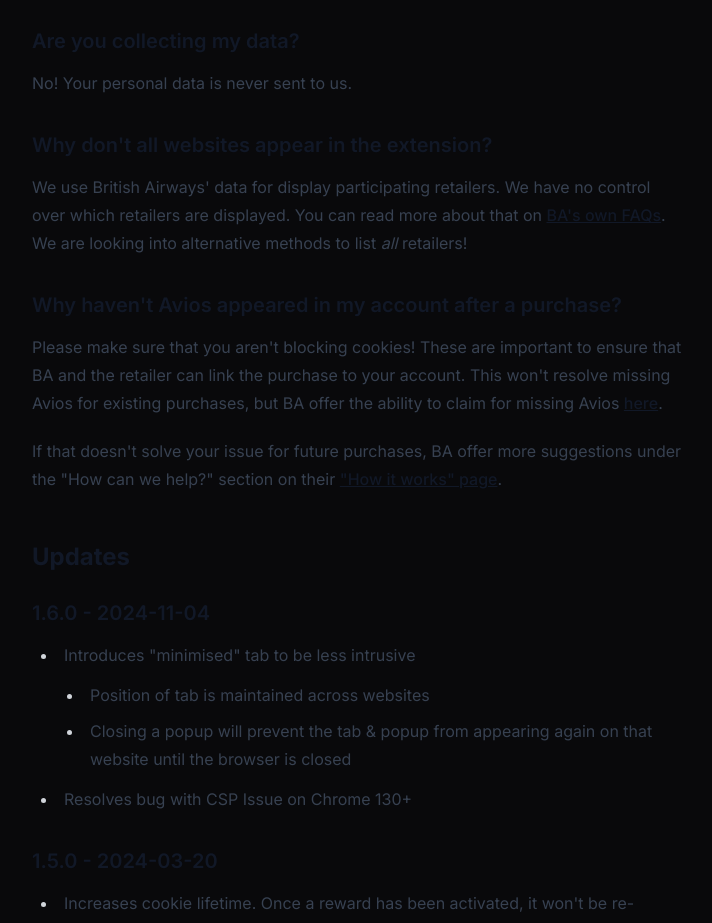
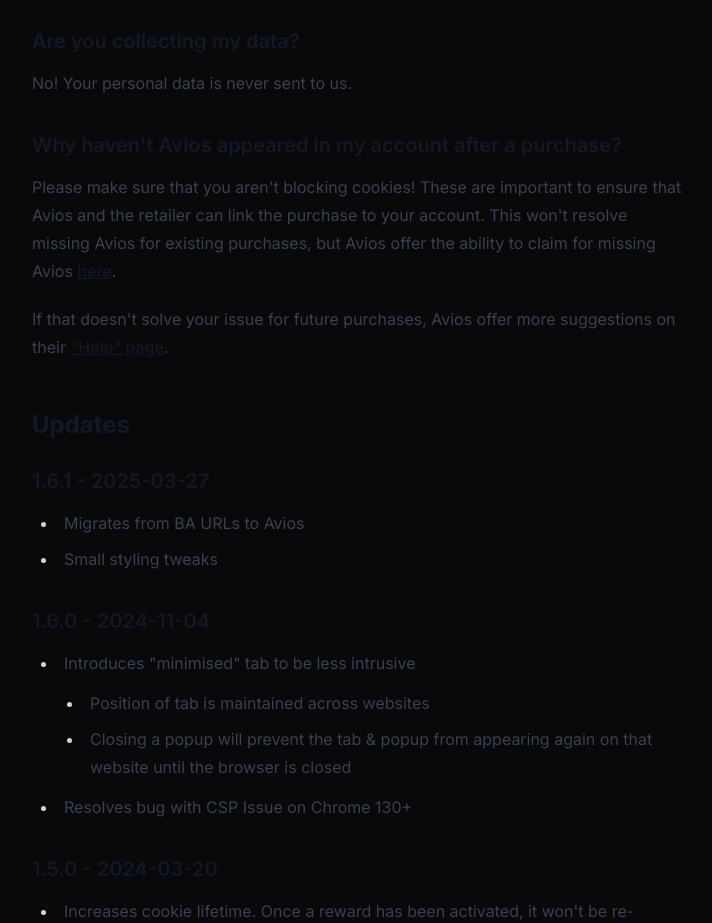
Before and after one commit to opista/marketing-website, a Next.js app: page /apps/avios-reminder in a window 1280 px wide. Shown: the part 1884-2807 px from the top of the page, without its empty margins (240-952 px from the left). Built offline with nearby package versions, Linux system fonts and the light colour scheme.

Commit message:
chore: updates changelog for avios-reminder

```diff
--- a/src/app/apps/avios-reminder/page.tsx
+++ b/src/app/apps/avios-reminder/page.tsx
@@ -85,7 +85,7 @@
           </p>
         </li>
         <Image
-          alt="An image demonstrating a notification alerting the user that they can earn Avios and need to click through to the BA Shopping website"
+          alt="An image demonstrating a notification alerting the user that they can earn Avios and need to click through to the Avios website"
           className="mx-auto"
           height={280}
           src="/apps/avios-reminder/screenshot-2.png"
@@ -112,42 +112,36 @@
 
       <p>No! Your personal data is never sent to us.</p>
 
-      <h3>Why don&apos;t all websites appear in the extension?</h3>
-
-      <p>
-        We use British Airways&apos; data for display participating retailers.
-        We have no control over which retailers are displayed. You can read more
-        about that on{" "}
-        <Link href="https://www.shopping.ba.com/collection-reminder#why-do-i-not-get-a-reminder-for-all-brands">
-          BA&apos;s own FAQs
-        </Link>
-        . We are looking into alternative methods to list{" "}
-        <span className="italic">all</span> retailers!
-      </p>
-
       <h3>Why haven&apos;t Avios appeared in my account after a purchase?</h3>
 
       <p>
         Please make sure that you aren&apos;t blocking cookies! These are
-        important to ensure that BA and the retailer can link the purchase to
+        important to ensure that Avios and the retailer can link the purchase to
         your account. This won&apos;t resolve missing Avios for existing
-        purchases, but BA offer the ability to claim for missing Avios{" "}
-        <Link href="https://www.shopping.ba.com/my-account/missing-avios">
+        purchases, but Avios offer the ability to claim for missing Avios{" "}
+        <Link href="https://shopping.ba.com/my-account/missing-avios/">
           here
         </Link>
         .
       </p>
 
       <p>
-        If that doesn&apos;t solve your issue for future purchases, BA offer
-        more suggestions under the &quot;How can we help?&quot; section on their{" "}
-        <Link href="https://www.shopping.ba.com/collect/how-it-works">
-          &quot;How it works&quot; page
+        If that doesn&apos;t solve your issue for future purchases, Avios offer
+        more suggestions on their{" "}
+        <Link href="https://www.avios.com/en-GB/help">
+          &quot;Help&quot; page
         </Link>
         .
       </p>
 
       <h2 id="updates">Updates</h2>
+
+      <h3>1.6.1 - 2025-03-27</h3>
+
+      <ul>
+        <li>Migrates from BA URLs to Avios</li>
+        <li>Small styling tweaks</li>
+      </ul>
 
       <h3>1.6.0 - 2024-11-04</h3>
 
```
